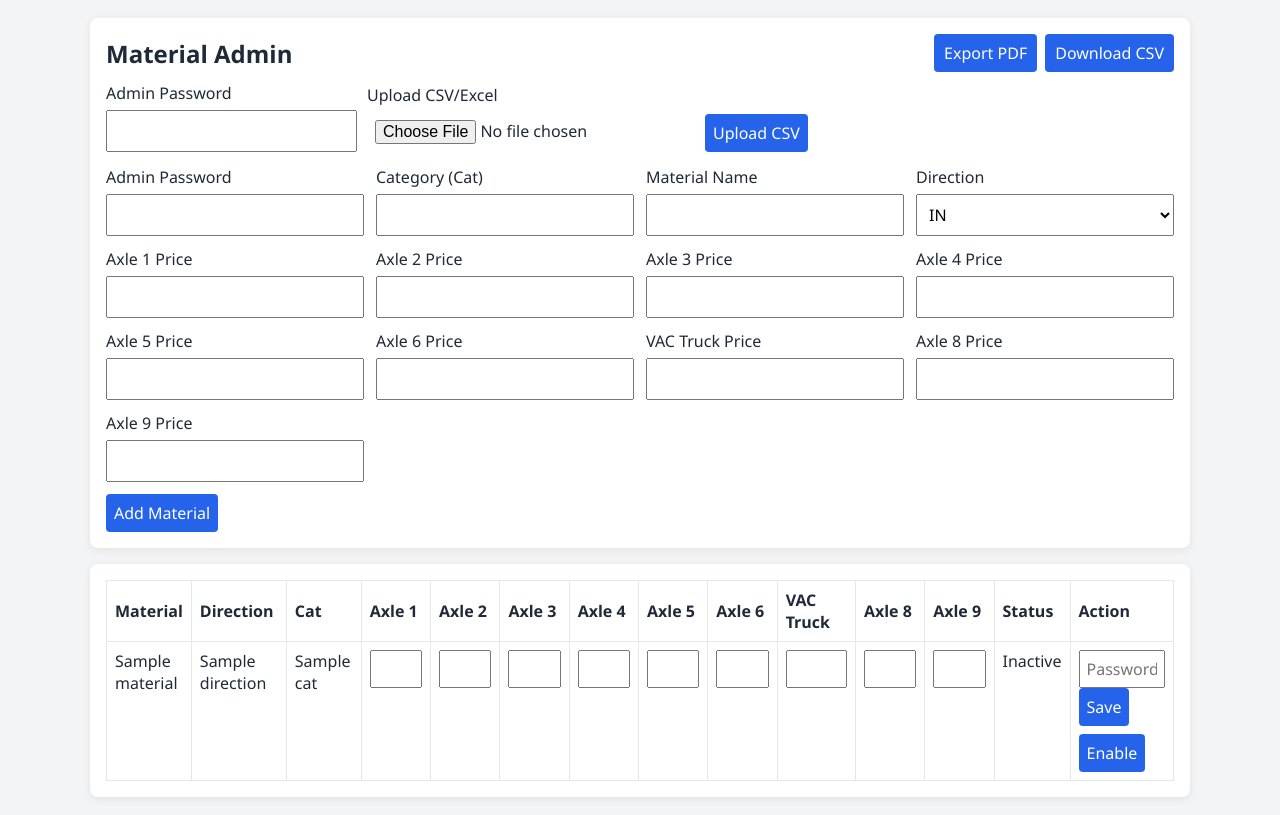
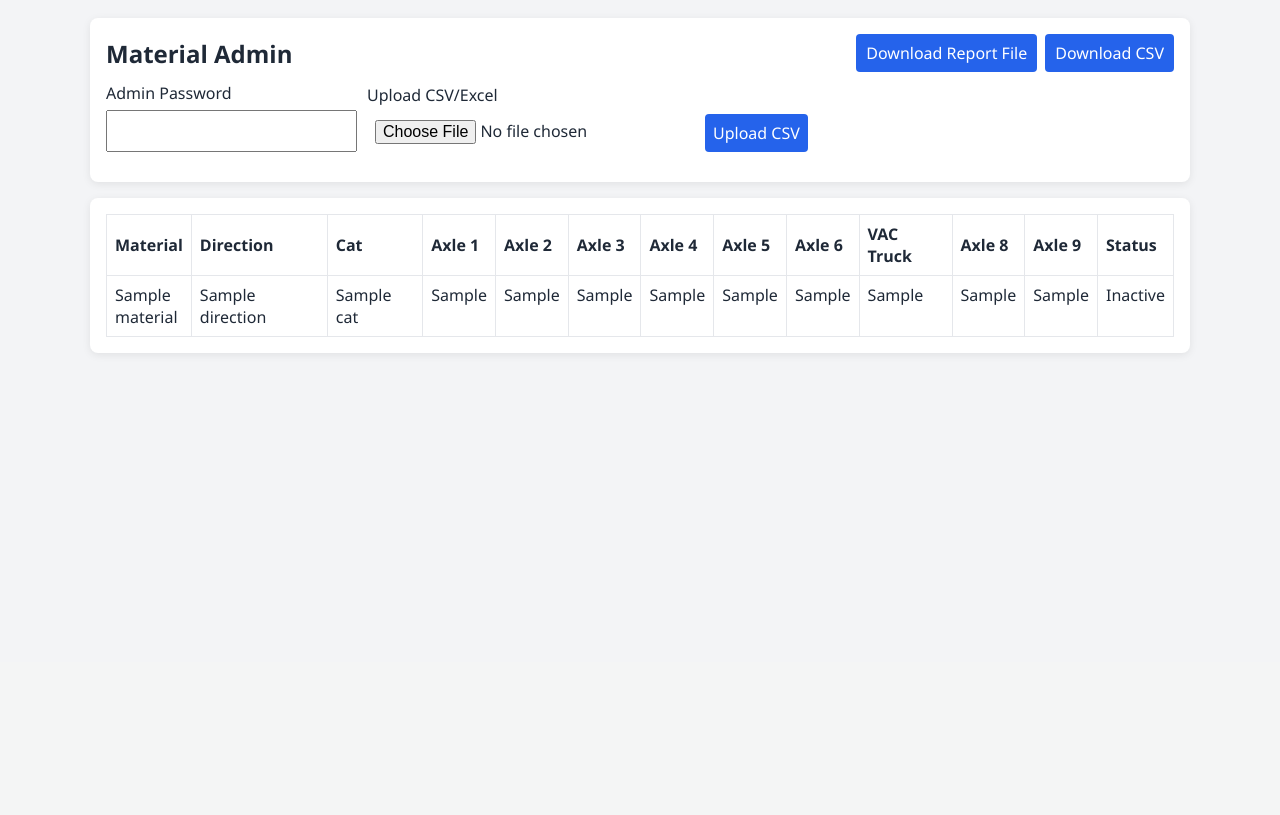
Before and after one commit to Pranava-mre/McCraken-Ticket-System, a Flask app: template templates/admin_materials.html in a window 1280 px wide. Shown: the part 138-953 px from the top of the page. After the commit the page ends 492 px from the top, so only its background shows below. Run offline with Flask 3, Linux system fonts and the light colour scheme; the template is opened without the code that fills it: most values are stand-ins (such as "Sample title", 1, 10 or a date in 2020); parts of the project's set-up code (start-up, migrations or seed data) failed here and were passed over; some libraries are stand-ins or nearby versions.

Commit message:
modified materials

```diff
--- a/app.py
+++ b/app.py
@@ -68,6 +68,7 @@ AZURE_STORAGE_CONTAINER = os.getenv("AZURE_STORAGE_CONTAINER", "ticket-pdfs").st
 AZURE_TICKETS_BLOB_PREFIX = os.getenv("AZURE_TICKETS_BLOB_PREFIX", "tickets").strip().strip("/")
 AZURE_REPORTS_BLOB_PREFIX = os.getenv("AZURE_REPORTS_BLOB_PREFIX", "reports").strip().strip("/")
 AZURE_DOWNLOADS_BLOB_PREFIX = os.getenv("AZURE_DOWNLOADS_BLOB_PREFIX", "downloads").strip().strip("/")
+AZURE_JOBS_CACHE_BLOB_NAME = os.getenv("AZURE_JOBS_CACHE_BLOB_NAME", "jobs_cache/jobs_cache.csv").strip().strip("/")
 
 
 def get_blob_service_client():
@@ -146,6 +147,40 @@ def upload_download_audit_blob(category, filename, file_bytes, mimetype):
     content_settings = ContentSettings(content_type=mimetype) if ContentSettings and mimetype else None
     blob_client.upload_blob(file_bytes, overwrite=True, content_settings=content_settings, metadata=metadata)
     return blob_client.url
+
+
+def upload_jobs_cache_blob(file_bytes):
+    blob_service = get_blob_service_client()
+    if blob_service is None or not AZURE_JOBS_CACHE_BLOB_NAME:
+        return None
+
+    container_client = blob_service.get_container_client(AZURE_STORAGE_CONTAINER)
+    try:
+        container_client.create_container()
+    except Exception:
+        pass
+
+    blob_client = container_client.get_blob_client(AZURE_JOBS_CACHE_BLOB_NAME)
+    content_settings = ContentSettings(content_type="text/csv") if ContentSettings else None
+    blob_client.upload_blob(file_bytes, overwrite=True, content_settings=content_settings)
+    return blob_client.url
+
+
+def download_jobs_cache_blob():
+    blob_service = get_blob_service_client()
+    if blob_service is None or not AZURE_JOBS_CACHE_BLOB_NAME:
+        return None
+
+    try:
+        blob_client = blob_service.get_blob_client(
+            container=AZURE_STORAGE_CONTAINER,
+            blob=AZURE_JOBS_CACHE_BLOB_NAME,
+        )
+        content = blob_client.download_blob().readall()
+        return content if content else None
+    except Exception as exc:
+        app.logger.warning("Could not download jobs cache blob '%s': %s", AZURE_JOBS_CACHE_BLOB_NAME, exc)
+        return None
 
 
 def delete_pdf_blob_if_needed(pdf_path):
@@ -221,8 +256,30 @@ def resolve_jobs_csv_path():
         try:
             download_jobs_csv_from_url(csv_url, cache_path)
             app.logger.info("Jobs CSV downloaded from URL to %s", cache_path)
+
+            try:
+                with open(cache_path, "rb") as f:
+                    blob_url = upload_jobs_cache_blob(f.read())
+                if blob_url:
+                    app.logger.info("Jobs CSV uploaded to blob cache at %s", blob_url)
+            except Exception as exc:
+                app.logger.warning("Jobs CSV upload to blob cache failed: %s", exc)
+
             return cache_path
         except Exception as exc:
+            blob_content = download_jobs_cache_blob()
+            if blob_content:
+                tmp_path = cache_path.with_suffix(cache_path.suffix + ".tmp")
+                with open(tmp_path, "wb") as f:
+                    f.write(blob_content)
+                tmp_path.replace(cache_path)
+                app.logger.warning(
+                    "Jobs CSV URL download failed (%s). Using blob cache '%s'.",
+                    exc,
+                    AZURE_JOBS_CACHE_BLOB_NAME,
+                )
+                return cache_path
+
             if cache_path.exists():
                 app.logger.warning(
                     "Jobs CSV URL download failed (%s). Using cached file at %s.",
@@ -1958,66 +2015,9 @@ def toggle_truck(truck_id):
     return redirect(url_for("admin_trucks"))
 
 
-@app.route("/admin/materials", methods=["GET", "POST"])
+@app.get("/admin/materials")
 def admin_materials():
     db = get_db()
-    if request.method == "POST":
-        admin_password = request.form.get("admin_password", "")
-        material_name = request.form.get("material_name", "").strip()
-        direction = request.form.get("direction", "").strip().upper()
-        cat_raw = request.form.get("cat", "").strip()
-
-        password_ok, password_message = validate_material_admin_password(admin_password)
-        if not password_ok:
-            flash(f"{password_message} Material was not added.", "error")
-            return redirect(url_for("admin_materials"))
-        if not material_name:
-            flash("Material name is required.", "error")
-            return redirect(url_for("admin_materials"))
-        if direction not in {"IN", "OUT"}:
-            flash("Direction must be IN or OUT.", "error")
-            return redirect(url_for("admin_materials"))
-
-        try:
-            cat = int(cat_raw)
-        except ValueError:
-            flash("Category (Cat) must be a whole number.", "error")
-            return redirect(url_for("admin_materials"))
-
-        axle_values = []
-        for idx in range(1, 10):
-            field_name = f"axle{idx}"
-            value_raw = request.form.get(field_name, "").strip()
-            if not value_raw:
-                flash(f"Axle {idx} price is required.", "error")
-                return redirect(url_for("admin_materials"))
-            try:
-                axle_values.append(float(value_raw))
-            except ValueError:
-                flash(f"Axle {idx} price must be numeric.", "error")
-                return redirect(url_for("admin_materials"))
-
-        try:
-            active_value = True if is_active_column_boolean(db, "material_price") else 1
-            with db.cursor() as cursor:
-                cursor.execute(
-                    """
-                    INSERT INTO material_price (
-                        cat, material, direction,
-                        axle1, axle2, axle3, axle4, axle5, axle6, axle7, axle8, axle9,
-                        active
-                    )
-                    VALUES (%s, %s, %s, %s, %s, %s, %s, %s, %s, %s, %s, %s, %s)
-                    """,
-                    (cat, material_name, direction, *axle_values, active_value),
-                )
-            db.commit()
-            flash("Material added.", "success")
-        except IntegrityError:
-            db.rollback()
-            flash("Material already exists.", "error")
-        return redirect(url_for("admin_materials"))
-
     with db.cursor() as cursor:
         cursor.execute(
             """
@@ -2283,55 +2283,7 @@ def import_materials_csv():
 
 @app.post("/admin/materials/<int:material_id>/edit")
 def edit_material(material_id):
-    db = get_db()
-    admin_password = request.form.get("admin_password", "")
-
-    password_ok, password_message = validate_material_admin_password(admin_password)
-    if not password_ok:
-        flash(f"{password_message} Material was not updated.", "error")
-        return redirect(url_for("admin_materials"))
-
-    axle_values = []
-    for idx in range(1, 10):
-        field_name = f"axle{idx}"
-        value_raw = request.form.get(field_name, "").strip()
-        if value_raw == "":
-            axle_values.append(None)
-            continue
-        try:
-            axle_values.append(float(value_raw))
-        except ValueError:
-            flash(f"Axle {idx} price must be numeric.", "error")
-            return redirect(url_for("admin_materials"))
-
-    try:
-        with db.cursor() as cursor:
-            cursor.execute(
-                """
-                UPDATE material_price
-                SET axle1 = %s,
-                    axle2 = %s,
-                    axle3 = %s,
-                    axle4 = %s,
-                    axle5 = %s,
-                    axle6 = %s,
-                    axle7 = %s,
-                    axle8 = %s,
-                    axle9 = %s
-                WHERE id = %s
-                """,
-                (*axle_values, material_id),
-            )
-            if cursor.rowcount == 0:
-                db.rollback()
-                flash("Material not found.", "error")
-                return redirect(url_for("admin_materials"))
-        db.commit()
-        flash("Material updated.", "success")
-    except Exception as exc:
-        db.rollback()
-        flash(f"Could not update material: {exc}", "error")
-
+    flash("Direct material editing is disabled. Use CSV upload to update materials.", "error")
     return redirect(url_for("admin_materials"))
 
 
@@ -2385,19 +2337,7 @@ def admin_customers():
 
 @app.post("/admin/materials/<int:material_id>/toggle")
 def toggle_material(material_id):
-    db = get_db()
-    with db.cursor() as cursor:
-        if is_active_column_boolean(db, "material_price"):
-            cursor.execute(
-                "UPDATE material_price SET active = NOT COALESCE(active, FALSE) WHERE id = %s",
-                (material_id,),
-            )
-        else:
-            cursor.execute(
-                "UPDATE material_price SET active = CASE WHEN COALESCE(active, 0) = 1 THEN 0 ELSE 1 END WHERE id = %s",
-                (material_id,),
-            )
-    db.commit()
+    flash("Direct material status changes are disabled. Use CSV upload to update materials.", "error")
     return redirect(url_for("admin_materials"))
 
 
--- a/templates/admin_materials.html
+++ b/templates/admin_materials.html
@@ -4,7 +4,7 @@
     <div class="materials-header">
         <h2>Material Admin</h2>
         <div class="materials-header-links">
-            <a href="{{ url_for('export_materials_pdf') }}">Export PDF</a>
+            <a href="{{ url_for('export_materials_pdf') }}">Download Report File</a>
             <a href="{{ url_for('export_materials_csv') }}">Download CSV</a>
         </div>
     </div>
@@ -17,53 +17,6 @@
         </label>
         <div class="actions">
             <button type="submit">Upload CSV</button>
-        </div>
-    </form>
-    <form method="post" class="form-grid">
-        <label>Admin Password
-            <input type="password" name="admin_password" required>
-        </label>
-        <label>Category (Cat)
-            <input type="number" name="cat" step="1" required>
-        </label>
-        <label>Material Name
-            <input type="text" name="material_name" required>
-        </label>
-        <label>Direction
-            <select name="direction" required>
-                <option value="IN">IN</option>
-                <option value="OUT">OUT</option>
-            </select>
-        </label>
-        <label>Axle 1 Price
-            <input type="number" name="axle1" step="0.01" required>
-        </label>
-        <label>Axle 2 Price
-            <input type="number" name="axle2" step="0.01" required>
-        </label>
-        <label>Axle 3 Price
-            <input type="number" name="axle3" step="0.01" required>
-        </label>
-        <label>Axle 4 Price
-            <input type="number" name="axle4" step="0.01" required>
-        </label>
-        <label>Axle 5 Price
-            <input type="number" name="axle5" step="0.01" required>
-        </label>
-        <label>Axle 6 Price
-            <input type="number" name="axle6" step="0.01" required>
-        </label>
-        <label>VAC Truck Price
-            <input type="number" name="axle7" step="0.01" required>
-        </label>
-        <label>Axle 8 Price
-            <input type="number" name="axle8" step="0.01" required>
-        </label>
-        <label>Axle 9 Price
-            <input type="number" name="axle9" step="0.01" required>
-        </label>
-        <div class="actions full">
-            <button type="submit">Add Material</button>
         </div>
     </form>
 </section>
@@ -86,7 +39,6 @@
                 <th>Axle 8</th>
                 <th>Axle 9</th>
                 <th>Status</th>
-                <th>Action</th>
             </tr>
         </thead>
         <tbody>
@@ -95,30 +47,19 @@
                 <td>{{ m.material_name }}</td>
                 <td>{{ m.direction }}</td>
                 <td>{{ m.cat }}</td>
-                <td><input type="number" name="axle1" step="0.01" value="{{ m.axle1 if m.axle1 is not none else '' }}" form="edit-material-{{ m.id }}"></td>
-                <td><input type="number" name="axle2" step="0.01" value="{{ m.axle2 if m.axle2 is not none else '' }}" form="edit-material-{{ m.id }}"></td>
-                <td><input type="number" name="axle3" step="0.01" value="{{ m.axle3 if m.axle3 is not none else '' }}" form="edit-material-{{ m.id }}"></td>
-                <td><input type="number" name="axle4" step="0.01" value="{{ m.axle4 if m.axle4 is not none else '' }}" form="edit-material-{{ m.id }}"></td>
-                <td><input type="number" name="axle5" step="0.01" value="{{ m.axle5 if m.axle5 is not none else '' }}" form="edit-material-{{ m.id }}"></td>
-                <td><input type="number" name="axle6" step="0.01" value="{{ m.axle6 if m.axle6 is not none else '' }}" form="edit-material-{{ m.id }}"></td>
-                <td><input type="number" name="axle7" step="0.01" value="{{ m.axle7 if m.axle7 is not none else '' }}" form="edit-material-{{ m.id }}"></td>
-                <td><input type="number" name="axle8" step="0.01" value="{{ m.axle8 if m.axle8 is not none else '' }}" form="edit-material-{{ m.id }}"></td>
-                <td><input type="number" name="axle9" step="0.01" value="{{ m.axle9 if m.axle9 is not none else '' }}" form="edit-material-{{ m.id }}"></td>
+                <td>{{ m.axle1 if m.axle1 is not none else '' }}</td>
+                <td>{{ m.axle2 if m.axle2 is not none else '' }}</td>
+                <td>{{ m.axle3 if m.axle3 is not none else '' }}</td>
+                <td>{{ m.axle4 if m.axle4 is not none else '' }}</td>
+                <td>{{ m.axle5 if m.axle5 is not none else '' }}</td>
+                <td>{{ m.axle6 if m.axle6 is not none else '' }}</td>
+                <td>{{ m.axle7 if m.axle7 is not none else '' }}</td>
+                <td>{{ m.axle8 if m.axle8 is not none else '' }}</td>
+                <td>{{ m.axle9 if m.axle9 is not none else '' }}</td>
                 <td>{{ "Active" if m.active else "Inactive" }}</td>
-                <td>
-                    <div class="actions actions-column">
-                        <form id="edit-material-{{ m.id }}" method="post" action="{{ url_for('edit_material', material_id=m.id) }}">
-                            <input type="password" name="admin_password" placeholder="Password" required>
-                            <button type="submit">Save</button>
-                        </form>
-                        <form method="post" action="{{ url_for('toggle_material', material_id=m.id) }}">
-                            <button type="submit">{{ "Disable" if m.active else "Enable" }}</button>
-                        </form>
-                    </div>
-                </td>
             </tr>
             {% else %}
-            <tr><td colspan="14">No materials found.</td></tr>
+            <tr><td colspan="13">No materials found.</td></tr>
             {% endfor %}
         </tbody>
     </table>
```
